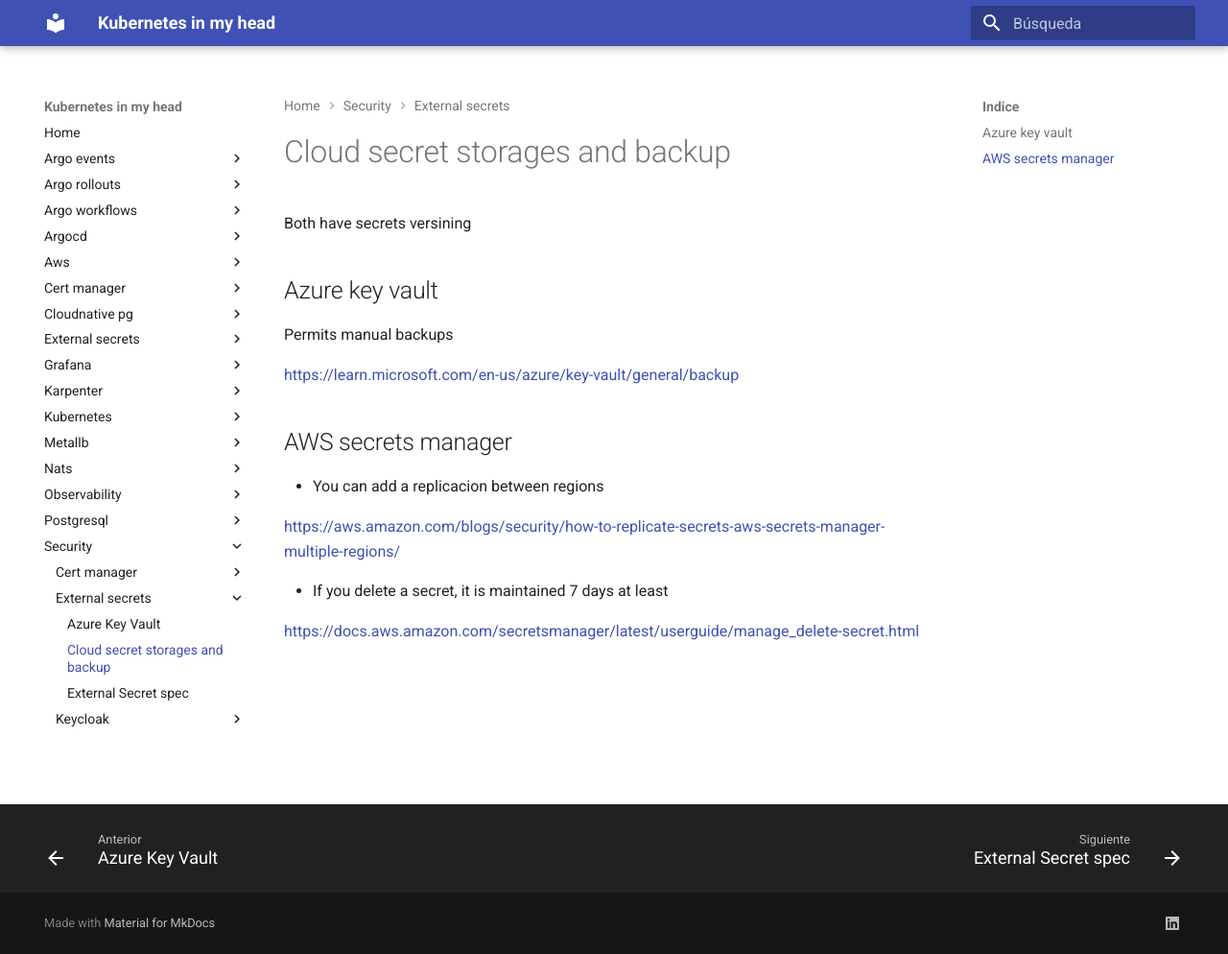
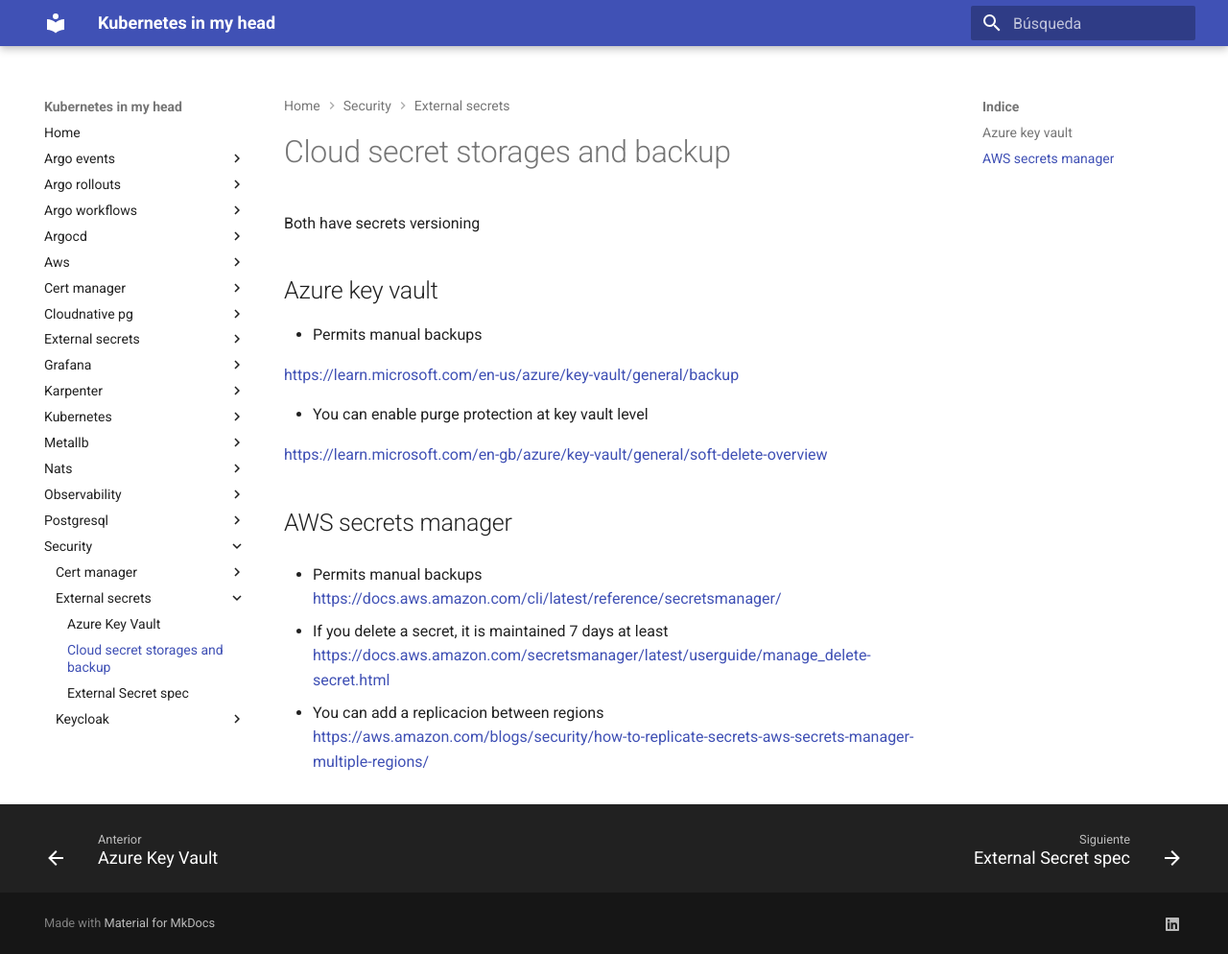
Before and after one commit to jorgelon/kubernetesinmyhead.net, an MkDocs documentation site: the page built from docs/security/external-secrets/backup.md, in a window 1280 px wide and 994 px high. Shown: the whole window at 96% size. Built offline with MkDocs 1.6.1 and Material for MkDocs 9.7.7, drawn with Linux system fonts in a browser that asks for light colours.

Commit message:
add more info

```diff
--- a/docs/security/external-secrets/backup.md
+++ b/docs/security/external-secrets/backup.md
@@ -1,19 +1,24 @@
 # Cloud secret storages and backup
 
-Both have secrets versining
+Both have secrets versioning
 
 ## Azure key vault
 
-Permits manual backups
+- Permits manual backups
 
 <https://learn.microsoft.com/en-us/azure/key-vault/general/backup>
 
+- You can enable purge protection at key vault level
+
+<https://learn.microsoft.com/en-gb/azure/key-vault/general/soft-delete-overview>
+
 ## AWS secrets manager
 
-- You can add a replicacion between regions
-
-<https://aws.amazon.com/blogs/security/how-to-replicate-secrets-aws-secrets-manager-multiple-regions/>
+- Permits manual backups
+<https://docs.aws.amazon.com/cli/latest/reference/secretsmanager/>
 
 - If you delete a secret, it is maintained 7 days at least
+<https://docs.aws.amazon.com/secretsmanager/latest/userguide/manage_delete-secret.html>
 
-<https://docs.aws.amazon.com/secretsmanager/latest/userguide/manage_delete-secret.html>
+- You can add a replicacion between regions
+<https://aws.amazon.com/blogs/security/how-to-replicate-secrets-aws-secrets-manager-multiple-regions/>
```
